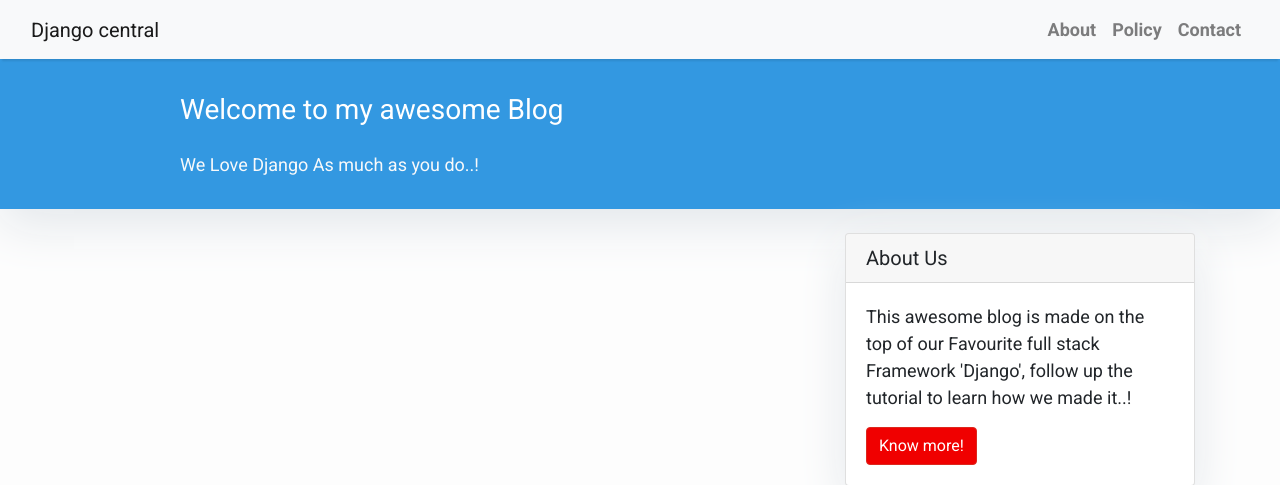
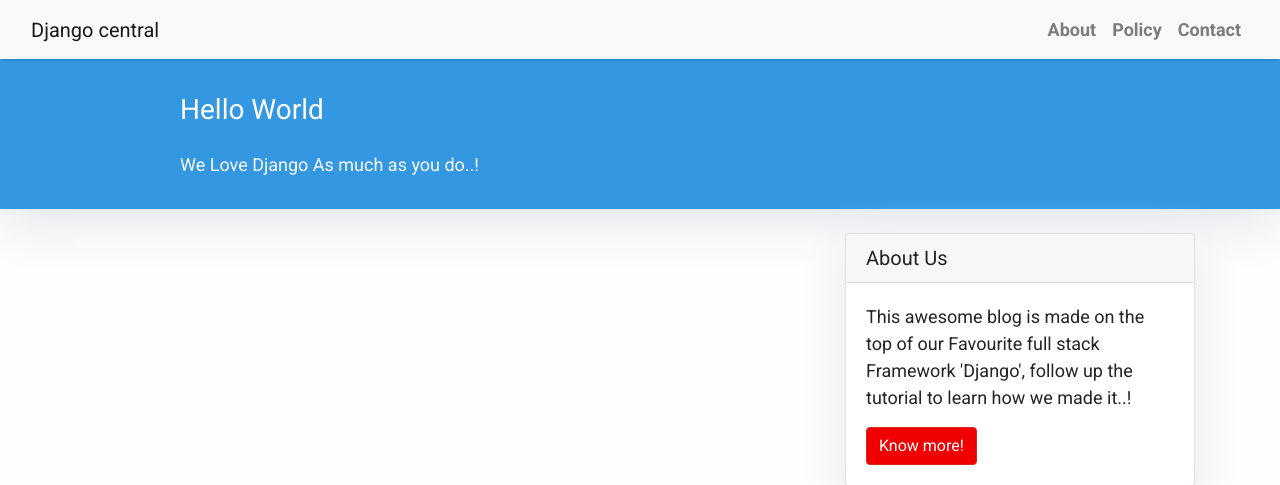
Before and after one commit to RamonOrtisz/mysite, a Django app: page /home in a window 1280 px wide. Shown: the top 485 px of the page. Run offline with Django 5.2, Linux system fonts and the light colour scheme; data that the repository does not hold is empty; some libraries are stand-ins or nearby versions.

Commit message:
fixed AssertionErro

```diff
--- a/mysite/templates/index.html
+++ b/mysite/templates/index.html
@@ -22,7 +22,7 @@
         <div class="row">
             <div class=" col-md-8 col-md-10 mx-auto">
                 <div class="site-heading">
-                    <h3 class=" site-heading my-4 mt-3 text-white"> Welcome to my awesome Blog </h3>
+                    <h3 class=" site-heading my-4 mt-3 text-white">Hello World</h3>
                     <p class="text-light">We Love Django As much as you do..! &nbsp
                     </p>
                 </div>
```
Also changed, not shown: mysite/tests/views/test_post.py (+0 -1 lines).
